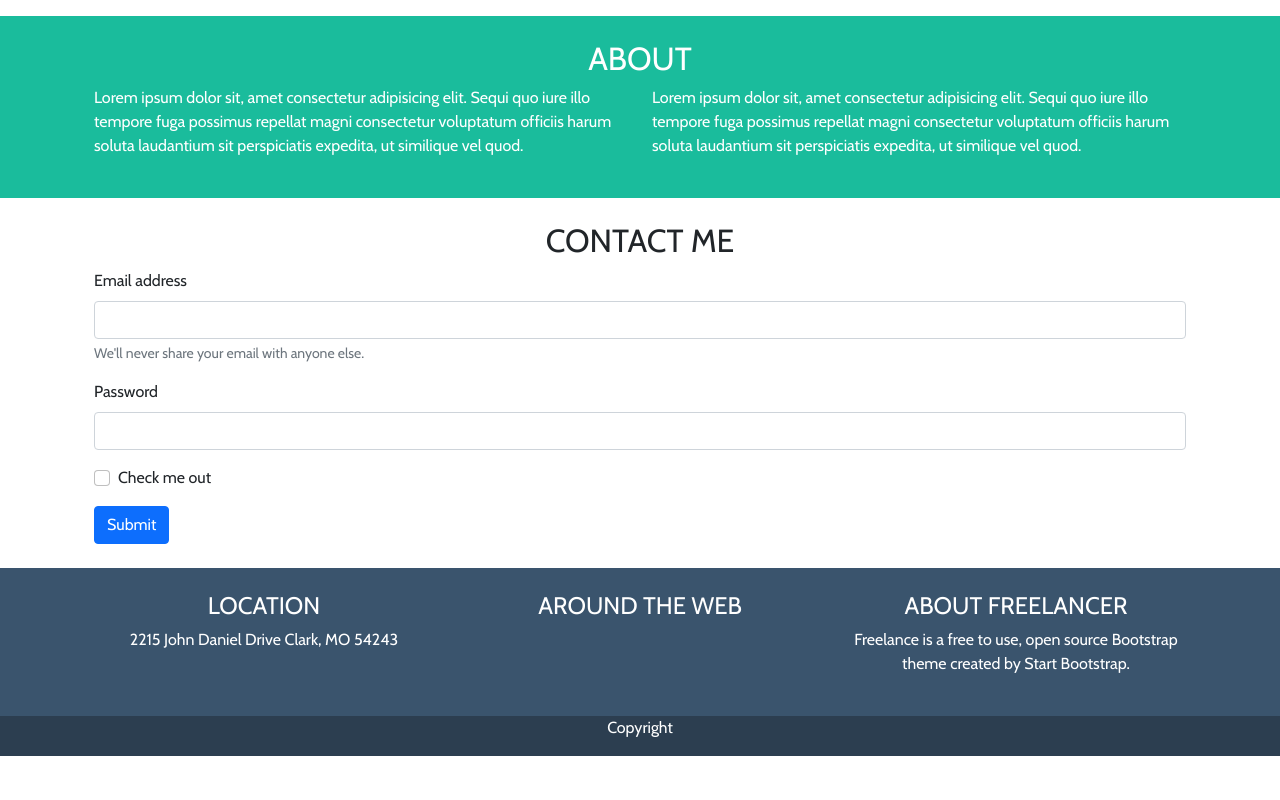
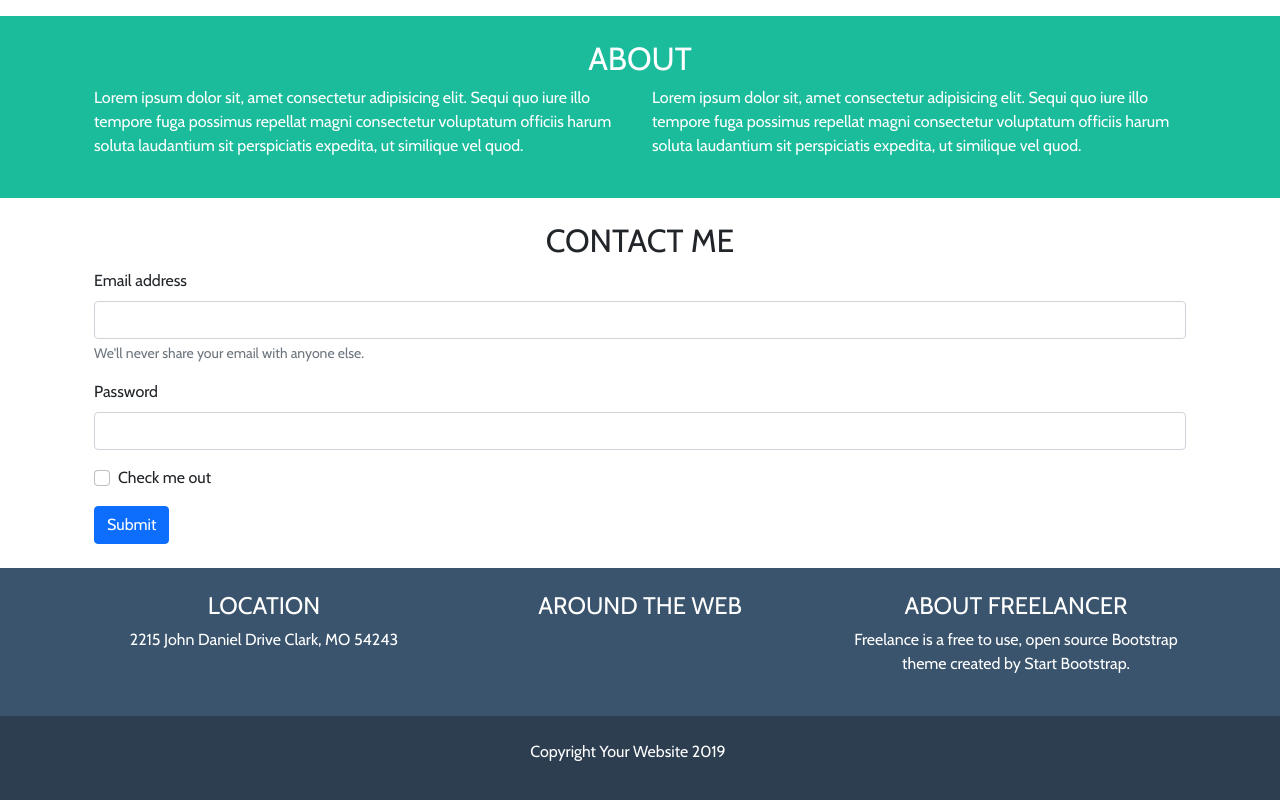
Before and after one commit to ManuelBravaccini/html-css-bootstrap-freelancer, a plain HTML site: page index.html in a window 1280 px wide. Shown: the part 986-1786 px from the top of the page. Before the commit the page ends 1742 px from the top, so only its background shows below. Drawn offline with nearby package versions, Linux system fonts and the light colour scheme.

Commit message:
Completed footer

```diff
--- a/index.html
+++ b/index.html
@@ -162,11 +162,9 @@
     </main>
     <footer>
         <section id="copyright">
-            <div class="container">
-                <div class="row text-center">
-                    <div class="col-12">
-                        <p>Copyright</p>
-                    </div>
+            <div class="container p-4">
+                <div class="row text-center col-12">
+                    <p>Copyright Your Website 2019</p>
                 </div>
             </div>
         </section>
```
